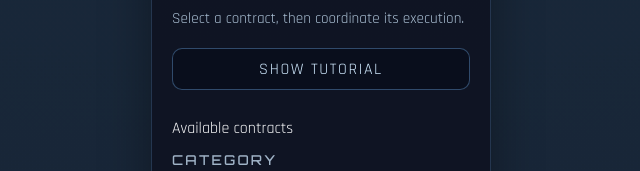
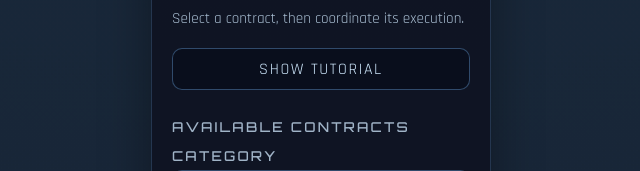
Before and after one commit to vgcman16/OSR, a website: page public/index.html in a window 1280 px wide. Shown: the part 1450-1621 px from the top of the page, without its empty margins (319-959 px from the left). Drawn offline with Linux system fonts and the light colour scheme.

Commit message:
Align control panel label styling

```diff
--- a/public/index.html
+++ b/public/index.html
@@ -47,7 +47,7 @@
         >
           Show tutorial
         </button>
-        <label for="mission-select">Available contracts</label>
+        <label class="control-panel__label" for="mission-select">Available contracts</label>
         <div class="mission-filter" role="group" aria-label="Filter available contracts">
           <div class="mission-filter__group">
             <label class="mission-filter__label" for="mission-filter-category">Category</label>
--- a/public/styles.css
+++ b/public/styles.css
@@ -59,7 +59,8 @@ body {
 .mission-safehouse__layout-zone-stat-label,
 .mission-safehouse__facility-drag-handle,
 .mission-training__vendor-hint-label,
-.site-header__subheading {
+.site-header__subheading,
+.control-panel__label {
   font-family: var(--font-display);
   font-weight: var(--label-weight);
   letter-spacing: var(--label-letter-spacing);
@@ -310,6 +311,12 @@ body {
 
 .mission-filter__label {
   font-size: 0.85rem;
+  color: rgba(209, 234, 255, 0.75);
+}
+
+.control-panel__label {
+  font-size: 0.85rem;
+  letter-spacing: var(--label-letter-spacing);
   color: rgba(209, 234, 255, 0.75);
 }
 
```
